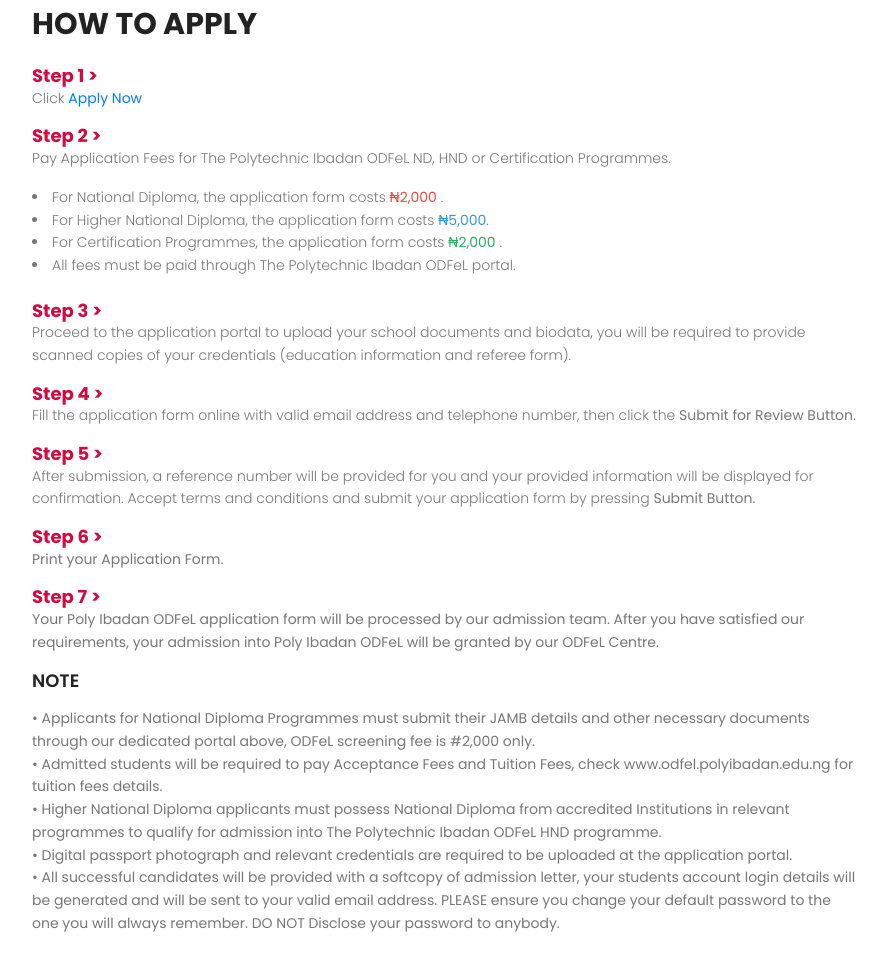
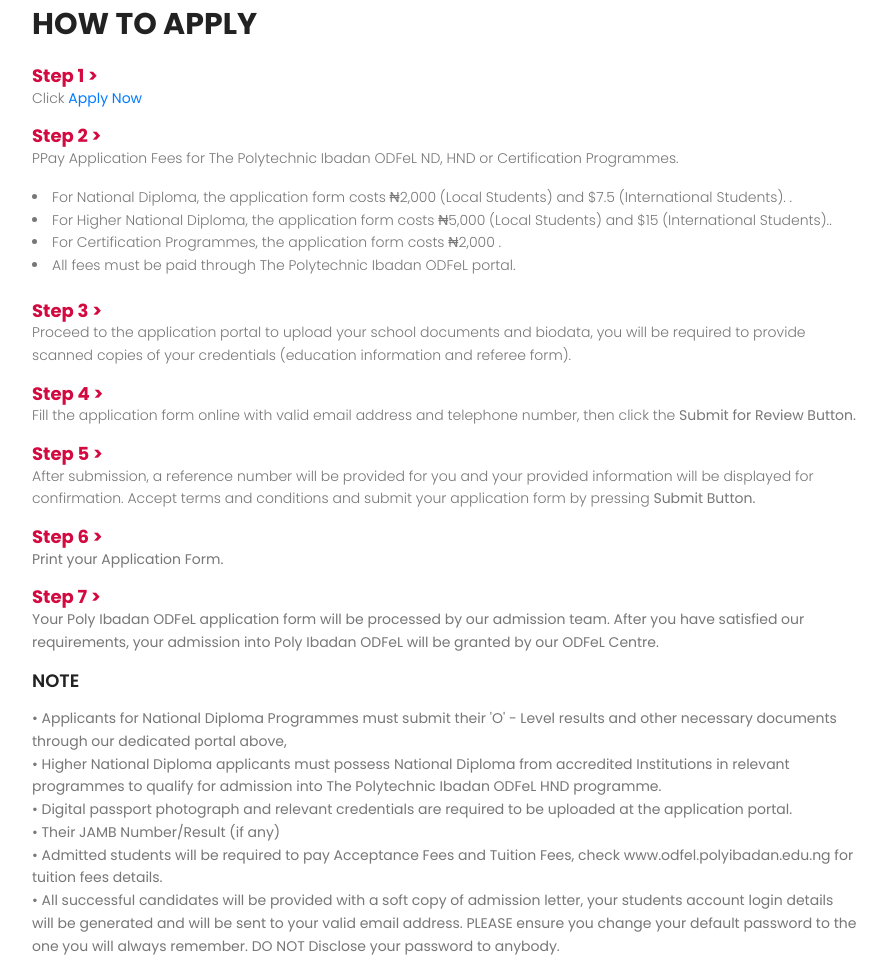
Before and after one commit to cnndev/odfelpolyibadan, a plain HTML site: page index.html in a window 1280 px wide. Shown: the part 2831-3791 px from the top of the page, without its empty margins (53-937 px from the left). Drawn offline with nearby package versions, Linux system fonts and the light colour scheme; some packages are replaced by stand-ins of ours.

Commit message:
5th Commit

```diff
--- a/index.html
+++ b/index.html
@@ -88,13 +88,13 @@
 								</h1>
 							</h1>
 							<h4 style="color:#ff6519;"><i>Open Distance and Flexible e-Learning (ODFeL) for ND & HND Programmes.</i></h4><br>
-							<h3 style="color:red;"><a href="#" style="color:red;">Begin your Application here.</a></h3>
+							<h3 style="color:red;"><a href="http://odfelpolyibadan.com/application" style="color:red;">Begin your Application here.</a></h3>
 							<p style="color:white; class="pt-10 pb-10">
 								ODFeL gives students the freedom to learn anywhere & anytime. It enables you to deal with office, businesses, family, and other constraints that may affect your conventional study at the campus.
 							</p>
-							<a href="#" class="primary-btn text-uppercase">Apply Now</a>
+							<a href="http://odfelpolyibadan.com/application" class="primary-btn text-uppercase">Apply Now</a>
 
-							<a href="#" class="primary-btn text-uppercase">See Tuition Fees</a>
+							<a href="http://odfelpolyibadan.com/application" class="primary-btn text-uppercase">See Tuition Fees</a>
 
 
 							<br>
@@ -382,11 +382,12 @@
 						<h4><span style="color: #d30a40;"><strong> Step 1 &gt;</strong> </span></h4>
 							<p>Click <b><a href="htapply.html">Apply Now</a></b></p>
 						<h4><span style="color: #d30a40;"><strong> Step 2 &gt;</strong> </span></h4>
-							<p>Pay Application Fees for The Polytechnic Ibadan ODFeL ND, HND or Certification Programmes.
-							<li>For National Diploma, the application form costs<span style="color: #e74c3c;"><strong> ₦2,000</strong> </span>.  </li>
-							<li>For Higher National Diploma, the application form costs  <span style="color: #3598db;"><strong>₦5,000</strong></span>. </li>
-							<li>For Certification Programmes, the application form costs  <span style="color: #27ae60;"><strong> ₦2,000 </strong></span>. </li>
-							<li>All fees must be paid through The Polytechnic Ibadan ODFeL portal. </li></h4><br>
+							<p>PPay Application Fees for The Polytechnic Ibadan ODFeL ND, HND or Certification Programmes.
+
+							<li>For National Diploma, the application form costs ₦2,000 (Local Students) and $7.5 (International Students).<span style="color: #e74c3c;"><strong> </strong> </span>.  </li>
+							<li>For Higher National Diploma, the application form costs ₦5,000 (Local Students) and $15 (International Students).<span style="color: #3598db;"><strong></strong></span>. </li>
+							<li>For Certification Programmes, the application form costs ₦2,000<span style="color: #27ae60;"><strong> </strong></span>. </li>
+							<li>All fees must be paid through The Polytechnic Ibadan ODFeL portal.</li></h4><br>
 						<h4><span style="color: #d30a40;"><strong> Step 3 &gt;</strong> </span></h4>
 							<p>Proceed to the application portal to upload your school documents and biodata, you will be required to provide scanned copies of your credentials (education information and referee form).</p>
 						<h4><span style="color: #d30a40;"><strong> Step 4 &gt;</strong> </span></h4>
@@ -400,14 +401,16 @@
 
 
 						 <h4>NOTE</h4>
+							<ul class=""><p>
+								    <li><span class="fa-li"><i class="fas fa-check-square"></i></span>•	Applicants for National Diploma Programmes must submit their 'O' - Level results and other necessary documents through our dedicated portal above, </li>
+										<li><span class="fa-li"><i class="fas fa-check-square"></i></span>•	Higher National Diploma applicants must possess National Diploma from accredited Institutions in relevant programmes to qualify for admission into The Polytechnic Ibadan ODFeL HND programme.</li>
+										<li><span class="fa-li"><i class="fas fa-check-square"></i></span>•	Digital passport photograph and relevant credentials are required to be uploaded at the application portal. </li>
+	                 <li><span class="fa-li"><i class="fas fa-check-square"></i></span>• Their JAMB Number/Result (if any)</li>
+									  <li><span class="fa-li"><i class="fas fa-check-square"></i></span>•	Admitted students will be required to pay Acceptance Fees and Tuition Fees, check www.odfel.polyibadan.edu.ng for tuition fees details. </li>
+									  <li><span class="fa-li"><i class="fas fa-check-square"></i></span>•	All successful candidates will be provided with a soft copy of admission letter, your students account login details will be generated and will be sent to your valid email address. PLEASE ensure you change your default password to the one you will always remember. DO NOT Disclose your password to anybody. </li>
 
 
-										<ul class=""><p>
-								    <li><span class="fa-li"><i class="fas fa-check-square"></i></span>•	Applicants for National Diploma Programmes must submit their JAMB details and other necessary documents through our dedicated portal above, ODFeL screening fee is #2,000 only. </li>
-										<li><span class="fa-li"><i class="fas fa-check-square"></i></span>•	Admitted students will be required to pay Acceptance Fees and Tuition Fees, check www.odfel.polyibadan.edu.ng for tuition fees details. </li>
-										<li><span class="fa-li"><i class="fas fa-check-square"></i></span>•	Higher National Diploma applicants must possess National Diploma from accredited Institutions in relevant programmes to qualify for admission into The Polytechnic Ibadan ODFeL HND programme. </li>
-	                 <li><span class="fa-li"><i class="fas fa-check-square"></i></span>•	Digital passport photograph and relevant credentials are required to be uploaded at the application portal.</li>
-									  <li><span class="fa-li"><i class="fas fa-check-square"></i></span>•	All successful candidates will be provided with a softcopy of admission letter, your students account login details will be generated and will be sent to your valid email address. PLEASE ensure you change your default password to the one you will always remember. DO NOT Disclose your password to anybody. </li>
+
 
 	                 </ul>
 	                 </div>
@@ -434,7 +437,7 @@
 							<p>
 								Regular programmes have the same level of quality, support, and certification. The ODFeL programme at The Polytechnic, Ibadan is open to both Nigerian and International students..
 							</p>
-							<a class="primary-btn wh" href="#">Apply Now!</a>
+							<a class="primary-btn wh" href="http://odfelpolyibadan.com/application">Apply Now!</a>
 						</div>
 					</div>
 				</div>
```
